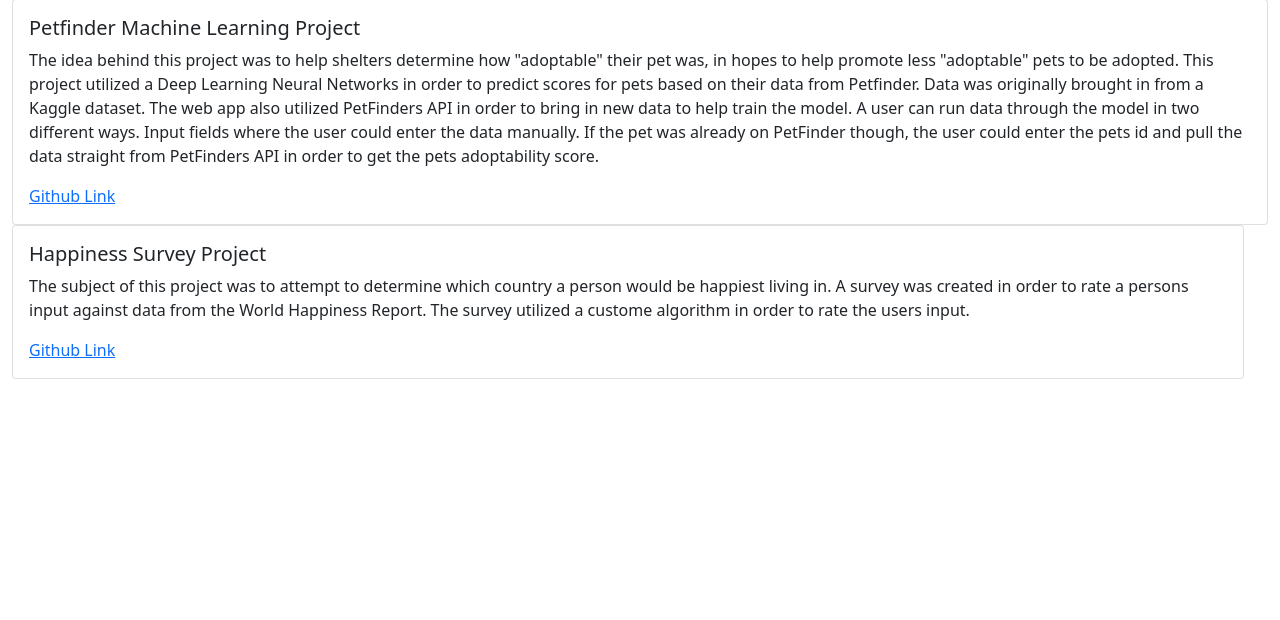
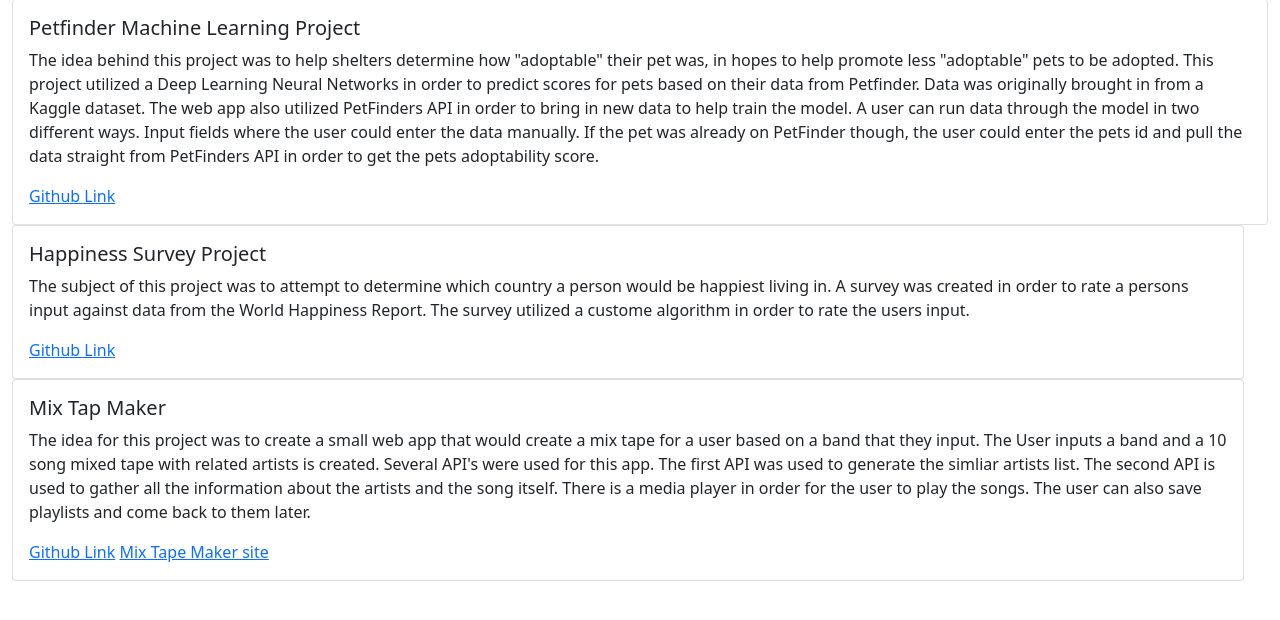
Before and after one commit to mpasricha1/portfolio, a Flask app: page /portfolio in a window 1280 px wide. Shown: the part 162-782 px from the top of the page. Run offline with Flask 2, Linux system fonts and the light colour scheme.

Commit message:
updating porfolio

```diff
--- a/portfolioApp/app/routes.py
+++ b/portfolioApp/app/routes.py
@@ -8,7 +8,7 @@
 app.config["MAIL_PORT"] = 465
 app.config["MAIL_USE_SSL"] = True
 app.config["MAIL_USERNAME"] = 'markp862@gmail.com'
-app.config["MAIL_PASSWORD"] = "appPassword"
+app.config["MAIL_PASSWORD"] = 'bgvxjaffotstujmw'
 
 mail.init_app(app)
 
--- a/portfolioApp/app/static/css/style.css
+++ b/portfolioApp/app/static/css/style.css
@@ -1,4 +1,4 @@
-ul{
+ul {
 	list-style-type: none;
 }
 img {
@@ -70,8 +70,3 @@
 	bottom:200px;
 	left:25px;
 }
-#button1:focus{
-	box-shadow: : #563f46;
-}
-
-}
--- a/portfolioApp/app/templates/contact.html
+++ b/portfolioApp/app/templates/contact.html
@@ -61,6 +61,9 @@
 		  		<div class="col-md-3">
 		  			<a class="btn btn-lg" href="https://linkedin.com/in/mark-pasricha-285678104" role="button">Linkedin</a>
 		  		</div>
+		  		<div class="col-md-3">
+		  			<a class="btn btn-lg" href="../static/files/Mark Pasricha Resume.pdf" role="button" download>Resume</a>
+		  		</div>
 		  	</div>
 		  </section>
 	</main>
--- a/portfolioApp/app/templates/index.html
+++ b/portfolioApp/app/templates/index.html
@@ -28,7 +28,7 @@
 					<div id="box2"></div>
 					<div id="box3"></div>
 					<!-- Replace image with professional photo -->
-					<div id="box4"><img src="static/images/profile.jpg" class="img-fluid" alt="My main photo"></div>
+					<div id="box4"><img src="static/images/profile.jpg" alt="My main photo"></div>
 				</div>
 			</div>
 	 	</div>
--- a/portfolioApp/app/templates/portfolio.html
+++ b/portfolioApp/app/templates/portfolio.html
@@ -28,5 +28,16 @@
 	 			</div>
 	 		</div>
 	 	</div>
+	 	<div class="row">
+	 		<div class="col-md-12">
+	 			<div class="card">
+	 				<div class="card-body">
+	 					<h5 class="card-title">Mix Tap Maker</h5>
+	 					<p>The idea for this project was to create a small web app that would create a mix tape for a user based on a band that they input. The User inputs a band and a 10 song mixed tape with related artists is created. Several API's were used for this app. The first API was used to generate the simliar artists list. The second API is used to gather all the information about the artists and the song itself. There is a media player in order for the user to play the songs. The user can also save playlists and come back to them later.</p>
+	 					<a href="https://github.com/mpasricha1/Mixtap_Generator">Github Link</a>
+	 					<a href="http://mix-tape-maker.herokuapp.com/">Mix Tape Maker site</a>
+	 				</div>
+	 			</div>
+	 		</div>
 	</main>
 {% endblock %}
```
Also changed, not shown: 3 other files.
